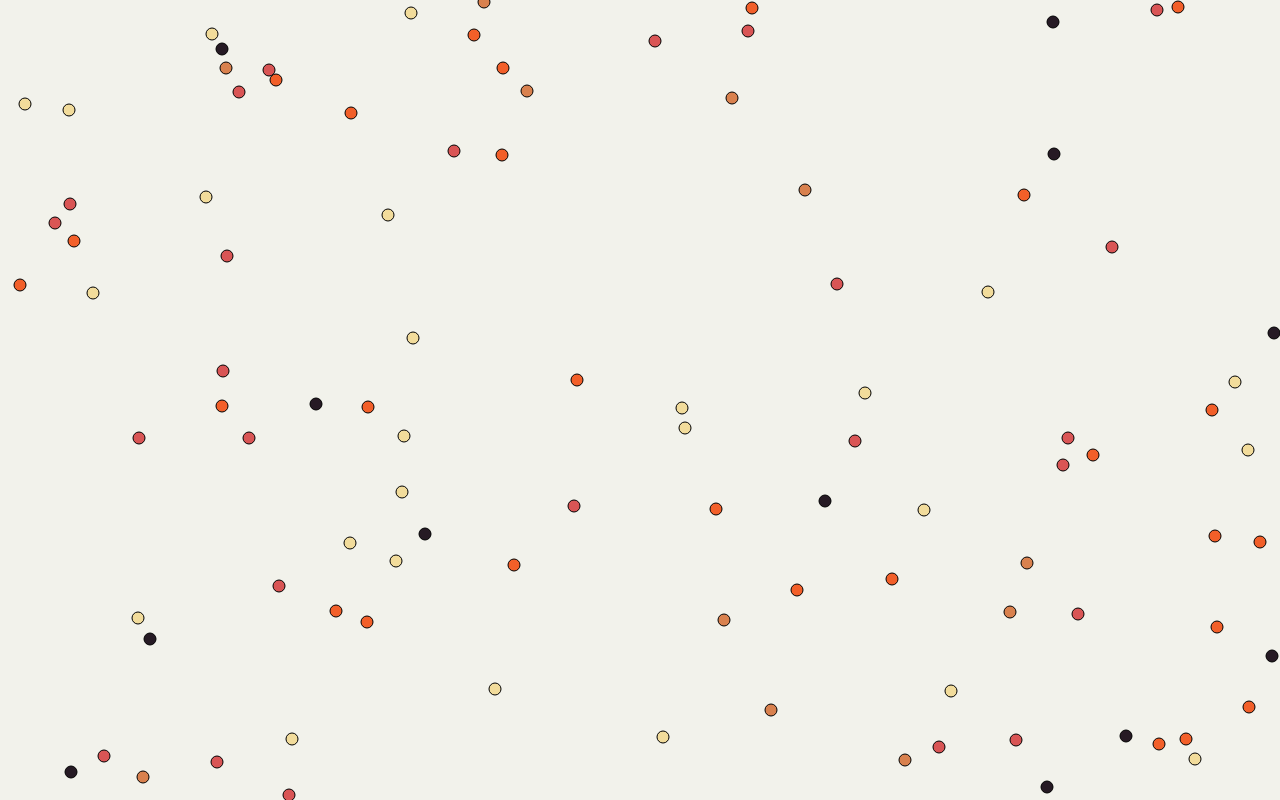
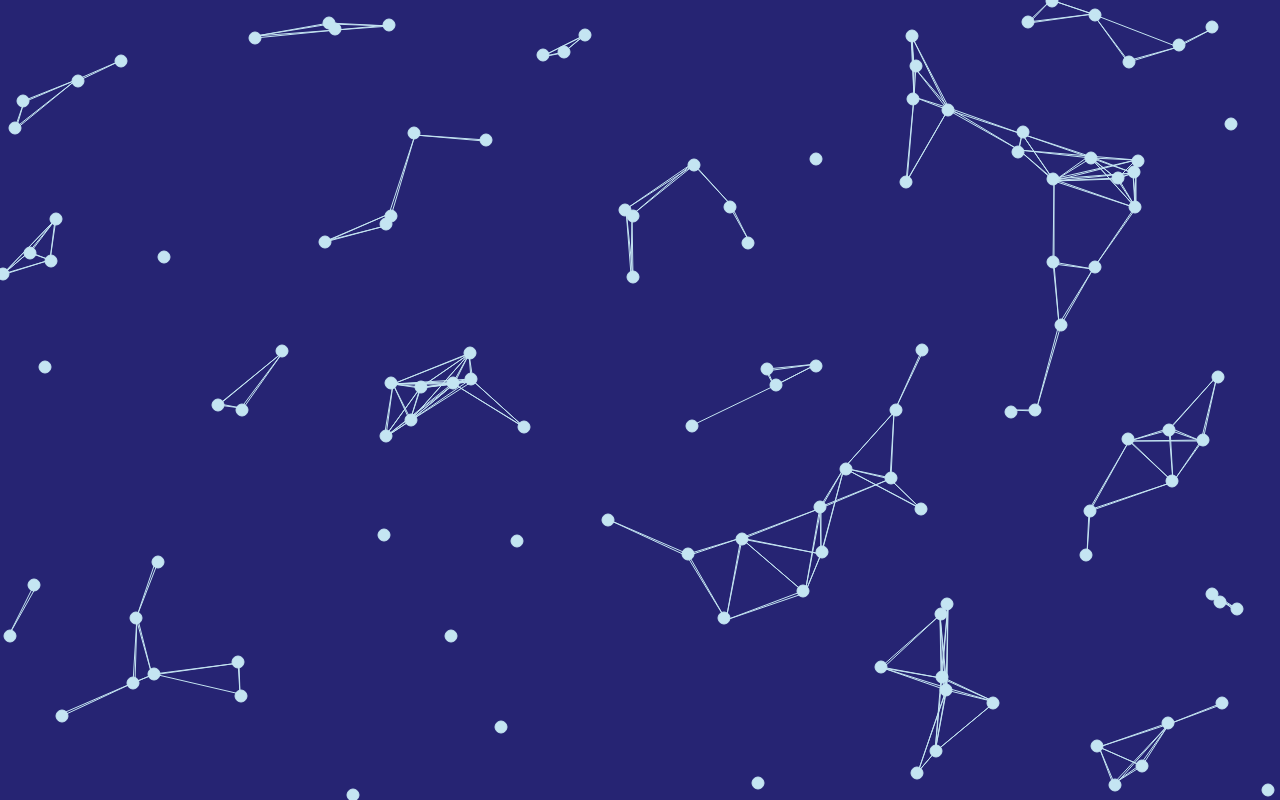
Before and after one commit to codeyumm/html5-canvas, a plain HTML site: page 06 Canvas triangle particles/index.html in a window 1280 px wide. Drawn offline with Linux system fonts and the light colour scheme.

Commit message:
Create triangle pattern

```diff
--- a/06 Canvas triangle particles/css/style.css
+++ b/06 Canvas triangle particles/css/style.css
@@ -12,6 +12,6 @@ body{
 }
 
 canvas{
-    background-color: #F2F2EB;
+    background-color: #262473;
     display: block;
 }
--- a/06 Canvas triangle particles/js/script.js
+++ b/06 Canvas triangle particles/js/script.js
@@ -44,6 +44,9 @@ window.onload = function() {
         "#F25F29",
     ];
 
+    // distance for tri-angle pattern
+    const distanceOfTwoPoints = 90;
+
     // dot needs a x, y, dx, dy, radius
     class dot{
 
@@ -54,7 +57,8 @@ window.onload = function() {
             this.dx = dx;
             this.dy = dy;
             this.radius = radius;
-            this.color = pastelColors[Math.round(Math.random() * pastelColors.length)];
+            // this.color = pastelColors[Math.round(Math.random() * pastelColors.length)];
+            this.color = "#C4E5F2";
 
         }
 
@@ -71,6 +75,7 @@ window.onload = function() {
 
         update(){
 
+
             if( this.x + radius > innerWidth || this.x - radius < 0){
                 this.dx = -this.dx;
 
@@ -80,13 +85,43 @@ window.onload = function() {
                 this.dy = -this.dy;
             }
 
+            // for triangle pattern
+
+            for( let i=0; i<dots.length; i++ ){
+
+                const seocndDot = dots[i];
+
+                // check if second dot is not equal to this (dot)
+                if( seocndDot !== this ){
+
+                    // measure distance between both point
+                    // using formula of distance between two points in 2d plane
+
+                    const distance = Math.sqrt( ( this.x - seocndDot.x )**2 + ( this.y - seocndDot.y )**2 );
+
+
+                    if( distance <= distanceOfTwoPoints){
+
+                        //create line between two points
+                        c.beginPath();
+                        c.moveTo( this.x, this.y );
+                        c.lineTo( seocndDot.x, seocndDot.y );
+                        c.strokeStyle = "#C4E5F2";
+                        c.stroke();
+                        c.closePath();
+                    }
+
+                }
+
+
+            }
 
 
 
             this.x += this.dx;
             this.y += this.dy;
 
-            console.log(this.x + "----" + this.y);
+
             this.draw();
         }
     }
@@ -95,17 +130,28 @@ window.onload = function() {
     var dots = [];
 
     // maximum dots on screen
-    var maxDots = 100;
+    var maxDots = 120;
     var radius = 6;
 
     for(let i=0; i<maxDots; i++){
 
-        var x = Math.round(Math.random() * (innerWidth - radius));
-        var y = Math.round(Math.random() * (innerHeight - radius));
-        var dx = Math.round( Math.random() * 4 - 2);
-        var dy = Math.round( Math.random() * 4 - 2);
+        var x = Math.round(Math.random() * (innerWidth - radius*2));
+        var y = Math.round(Math.random() * (innerHeight - radius*2));
+        var dx, dy = 0;
+
+        // ensuring that we don't get 0 as a dx or dy
+        // if we get 0 then they just get stuck on screen
+        do {
+            dx = Math.round(Math.random() * 4 - 2);
+        } while (dx === 0);
+
+        do {
+            dy = Math.round(Math.random() * 4 - 2);
+        } while (dy === 0)
+
         // var dx =  Math.random() * 4;
         // var dy =  Math.random() * 4;
+
 
 
         dots.push( new dot(x, y, dx, dy, radius));
```
